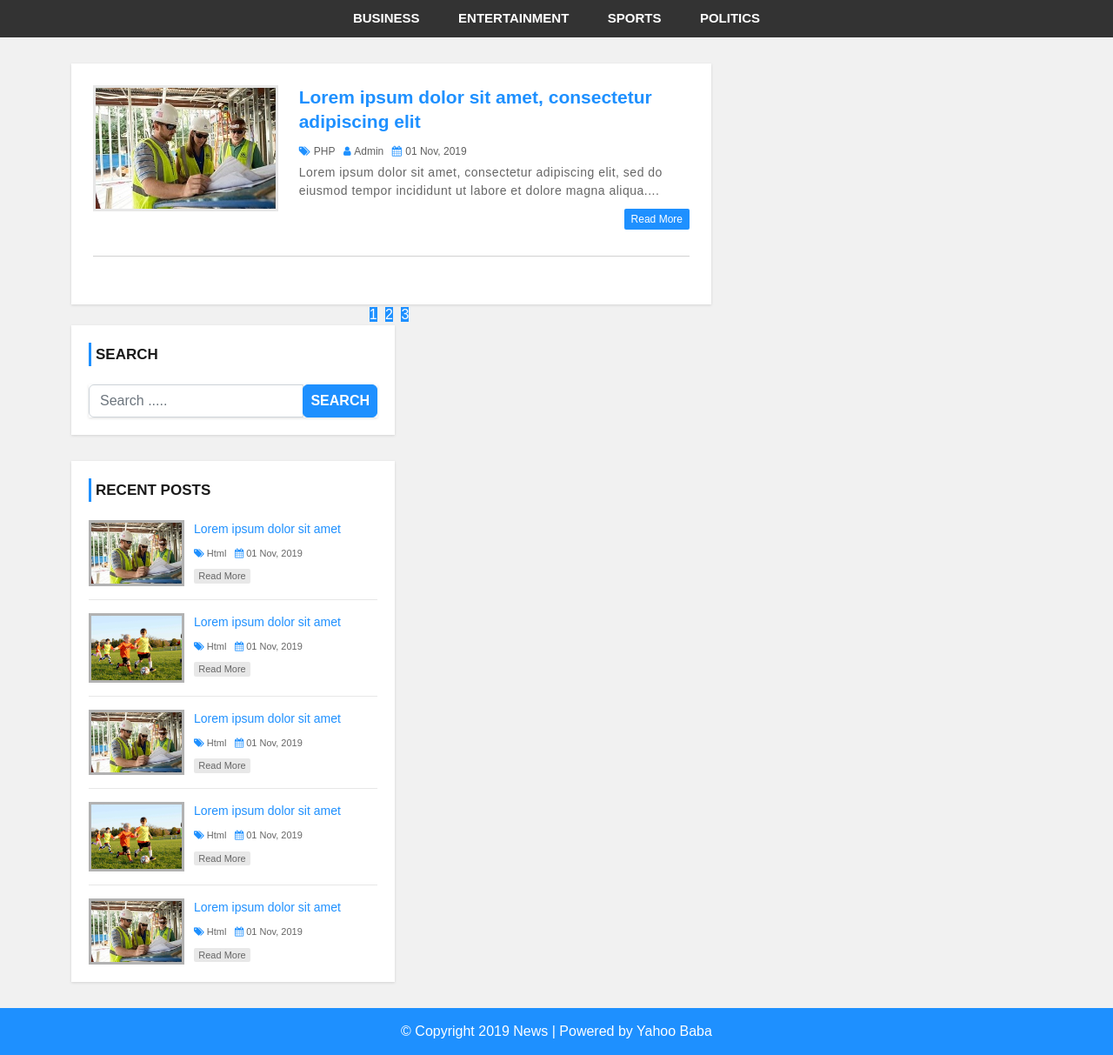
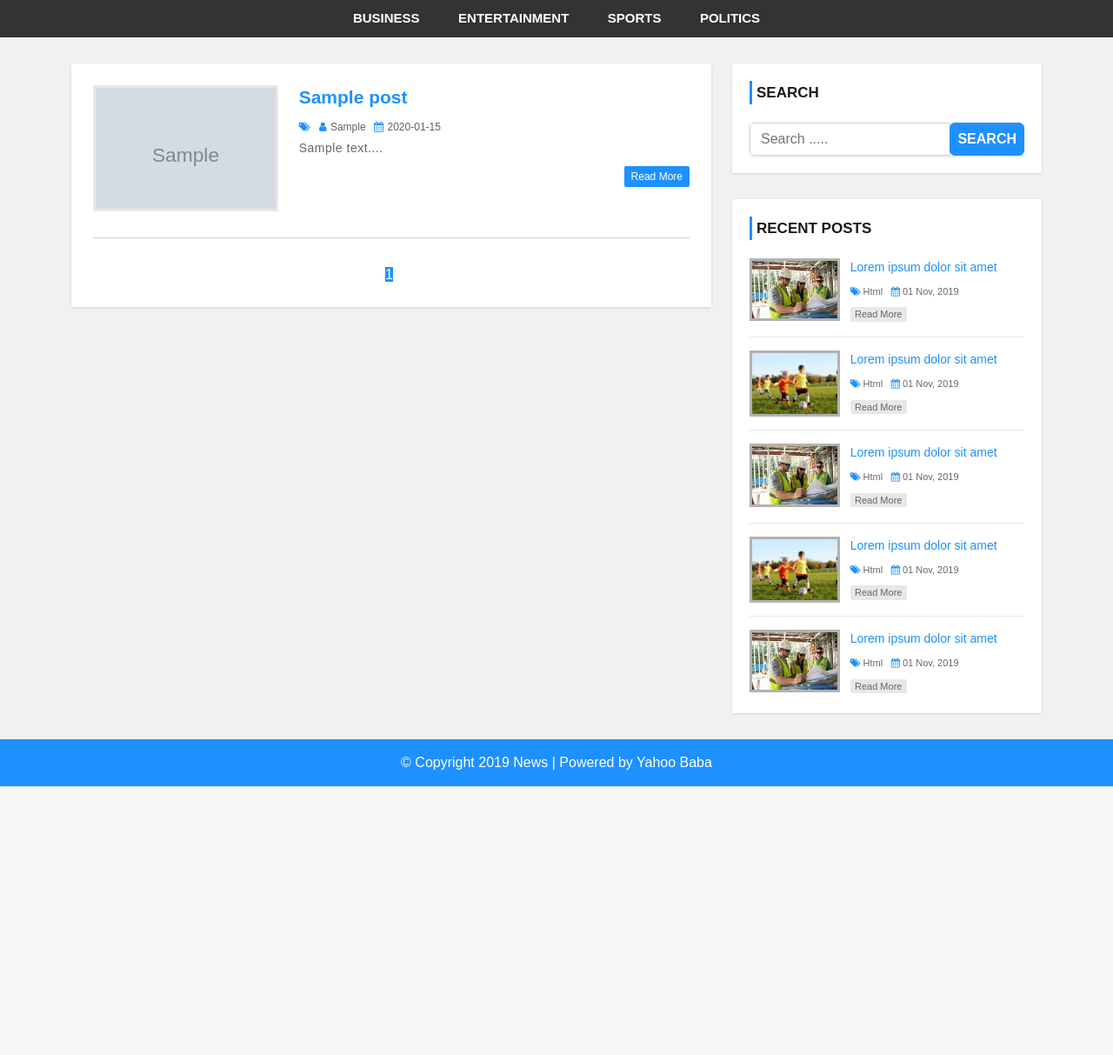
Before and after one commit to raghavgupta2u/NEWS-SITE, a PHP site: page /news-site-cms/index.php in a window 1280 px wide. Shown: the part 97-1310 px from the top of the page at 87% size. After the commit the page ends 1001 px from the top, so only its background shows below. Run offline with PHP 8.4, Linux system fonts and the light colour scheme; tables that the repository leaves empty hold one stand-in row (values such as "Sample post"); grey boxes marked "Sample" are stand-in pictures.

Commit message:
index page

```diff
--- a/index.php
+++ b/index.php
@@ -7,44 +7,81 @@
                 <div class="post-container">
                     <?php
                     include "config.php";
+                    $limit = 3;
+                if(isset($_GET['page'])){
+                    $page = $_GET['page'];
+                }else{
+                    $page = 1;
+                }
+                $offset = ($page-1)*$limit;
 
+                $sql = "SELECT *FROM post
+                    LEFT JOIN category ON post.category = category.category_id
+                    LEFT JOIN user ON post.author = user.user_id
+                    ORDER BY post.post_id DESC LIMIT {$offset},{$limit} ";
+                    $result = mysqli_query($con, $sql) or die("Query faild");
+                    if (mysqli_num_rows($result) > 0) {
+                        while ($row = mysqli_fetch_assoc($result)) {
                     ?>
                     <div class="post-content">
                         <div class="row">
                             <div class="col-md-4">
-                                <a class="post-img" href="single.php"><img src="images/post-format.jpg" alt="" /></a>
+                                <a class="post-img" href="single.php?id=<?php echo $row['post_id'];?>"><img src="admin/upload/<?php echo $row['post_img'];?>" alt="" /></a>
                             </div>
                             <div class="col-md-8">
                                 <div class="inner-content clearfix">
-                                    <h3><a href='single.php'>Lorem ipsum dolor sit amet, consectetur adipiscing elit</a></h3>
+                                    <h3><a href='single.php?id=<?php echo $row['post_id'];?>'><?php echo $row['title'];?></a></h3>
                                     <div class="post-information">
                                         <span>
                                             <i class="fa fa-tags" aria-hidden="true"></i>
-                                            <a href='category.php'>PHP</a>
+                                            <a href='category.php'><?php echo $row['category_name'];?></a>
                                         </span>
                                         <span>
                                             <i class="fa fa-user" aria-hidden="true"></i>
-                                            <a href='author.php'>Admin</a>
+                                            <a href='author.php'><?php echo $row['username'];?></a>
                                         </span>
                                         <span>
                                             <i class="fa fa-calendar" aria-hidden="true"></i>
-                                            01 Nov, 2019
+                                            <?php echo $row['post_date'];?>
                                         </span>
                                     </div>
                                     <p class="description">
-                                        Lorem ipsum dolor sit amet, consectetur adipiscing elit, sed do eiusmod tempor incididunt ut labore et dolore magna aliqua....
+                                    <?php echo substr($row['description'],0,130). "...";?>
                                     </p>
-                                    <a class='read-more pull-right' href='single.php'>read more</a>
+                                    <a class='read-more pull-right' href='single.php?id=<?php echo $row['post_id'];?>'>read more</a>
                                 </div>
                             </div>
                         </div>
                     </div>
-                </div>
-                <ul class='pagination'>
-                    <li class="active"><a href="">1</a></li>
-                    <li><a href="">2</a></li>
-                    <li><a href="">3</a></li>
-                </ul>
+                    <?php } }
+                    else{
+                        echo "<h2>Recod not found</h2>";
+                    }
+                    // pagination code
+                       $sql1 = "SELECT * FROM post";
+                       $result1 = mysqli_query($con,$sql1) or die ("Query faild");
+                       if(mysqli_num_rows($result1)>0){
+                          $total_records = mysqli_num_rows($result1);
+                          $total_page = ceil($total_records/$limit);
+                     echo"<ul class='pagination admin-pagination'>";
+                     if($page > 1){
+                        echo '<li><a href = "index.php?page='.($page-1).'">Prev</a></li>';
+                       }
+                     for($i = 1; $i<=$total_page ; $i++){
+                        if($i == $page){
+                           $active = "active";
+                        }else{
+                           $active = "";
+                        }
+                          echo'<li class="'.$active.'"><a href="index.php?page='.$i.'">'.$i.'</a></li>';
+                       }
+                       if($total_page > $page){
+                        echo '<li><a href = "index.php?page='.($page+1).'">Next</a></li>';
+                       }
+
+                       echo '</ul>';
+                       }
+                ?>
             </div><!-- /post-container -->
         </div>
         <?php include 'sidebar.php'; ?>
```
Also changed, not shown: single.php (+21 -6 lines).
